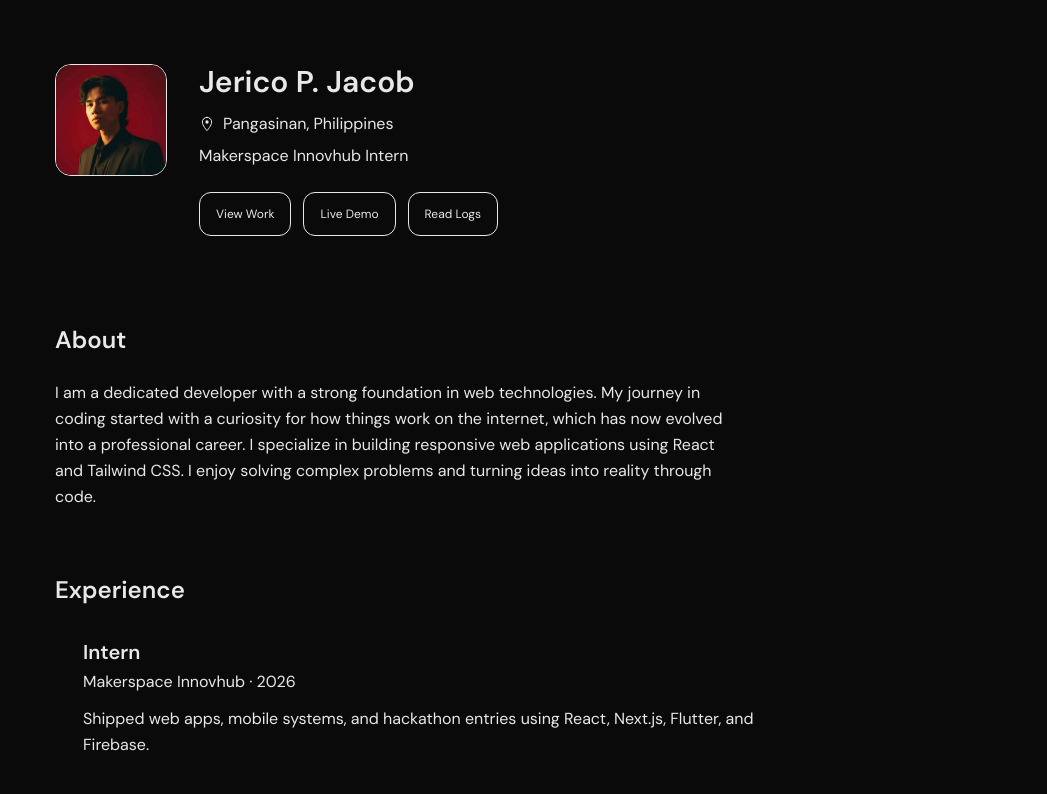
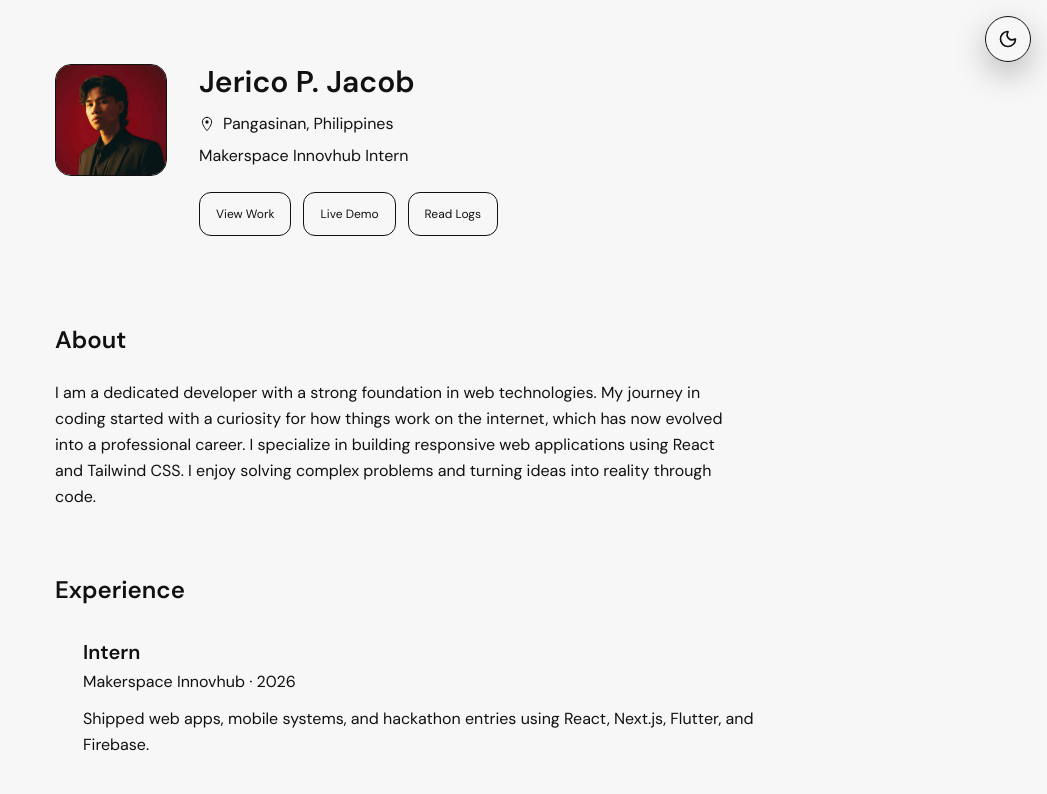
Before and after one commit to xiaoliners-maker/JACOB-PROFESSIONAL-PORTFOLIO, a Next.js app: page / in a window 1280 px wide. Shown: the top 794 px of the page, without its empty margins (233-1280 px from the left). Built offline with nearby package versions, Linux system fonts and the light colour scheme.

Commit message:
fixed some bugs

```diff
--- a/app/layout.tsx
+++ b/app/layout.tsx
@@ -1,6 +1,8 @@
 import type { Metadata } from "next";
 import { DM_Mono, DM_Sans } from "next/font/google";
 import "./globals.css";
+import Script from "next/script";
+import ThemeToggle from "@/components/atoms/ThemeToggle";
 import Footer from "@/components/organisms/Footer";
 
 const dmSans = DM_Sans({
@@ -35,8 +37,18 @@ export const viewport = {
 
 export default function RootLayout({ children }: { children: React.ReactNode }) {
   return (
-    <html lang="en" className={`${dmSans.variable} ${dmMono.variable} scroll-smooth`}>
+    <html lang="en" className={`${dmSans.variable} ${dmMono.variable} scroll-smooth`} suppressHydrationWarning>
       <body className="font-sans antialiased bg-canvas text-ink">
+        <Script id="theme-init" strategy="beforeInteractive">{`
+          (function() {
+            var stored = localStorage.getItem('theme');
+            var theme = stored === 'light' || stored === 'dark'
+              ? stored
+              : window.matchMedia('(prefers-color-scheme: dark)').matches ? 'dark' : 'light';
+            document.documentElement.classList.add(theme);
+          })();
+        `}</Script>
+        <ThemeToggle />
         <main className="pt-0">{children}</main>
         <Footer />
       </body>
--- a/components/atoms/ThemeToggle.tsx
+++ b/components/atoms/ThemeToggle.tsx
@@ -4,7 +4,6 @@ import { useEffect, useState } from "react";
 import { Moon, SunMedium } from "lucide-react";
 
 const THEME_KEY = "theme";
-
 type Theme = "light" | "dark";
 
 function applyTheme(theme: Theme) {
@@ -15,32 +14,42 @@ function applyTheme(theme: Theme) {
 
 export default function ThemeToggle() {
   const [theme, setTheme] = useState<Theme>("dark");
+  const [mounted, setMounted] = useState(false);
 
   useEffect(() => {
-    const storedTheme = localStorage.getItem(THEME_KEY) as Theme | null;
-    const systemTheme = window.matchMedia("(prefers-color-scheme: dark)").matches ? "dark" : "light";
-    const activeTheme = storedTheme ?? systemTheme;
-    setTheme(activeTheme);
-    applyTheme(activeTheme);
+    const stored = localStorage.getItem(THEME_KEY) as Theme | null;
+    const system = window.matchMedia("(prefers-color-scheme: dark)").matches ? "dark" : "light";
+    const active = stored === "light" || stored === "dark" ? stored : system;
+    setTheme(active);
+    applyTheme(active);
+    setMounted(true);
   }, []);
 
   function handleToggle() {
-    const nextTheme = theme === "dark" ? "light" : "dark";
-    setTheme(nextTheme);
-    localStorage.setItem(THEME_KEY, nextTheme);
-    applyTheme(nextTheme);
+    const next: Theme = theme === "dark" ? "light" : "dark";
+    setTheme(next);
+    localStorage.setItem(THEME_KEY, next);
+    applyTheme(next);
   }
 
   return (
     <button
       type="button"
       onClick={handleToggle}
-      title={theme === "dark" ? "Switch to light mode" : "Switch to dark mode"}
-      aria-label={theme === "dark" ? "Switch to light mode" : "Switch to dark mode"}
+      title={mounted ? (theme === "dark" ? "Switch to light mode" : "Switch to dark mode") : "Toggle theme"}
+      aria-label={mounted ? (theme === "dark" ? "Switch to light mode" : "Switch to dark mode") : "Toggle theme"}
       className="fixed top-4 right-4 z-50 inline-flex items-center justify-center rounded-full border border-line bg-card/90 p-3 text-ink shadow-[0_12px_32px_rgba(0,0,0,0.25)] backdrop-blur-xl transition hover:border-line-hover hover:bg-card-hover"
     >
-      {theme === "dark" ? <SunMedium className="h-5 w-5" /> : <Moon className="h-5 w-5" />}
-      <span className="sr-only">{theme === "dark" ? "Light mode" : "Dark mode"}</span>
+      {!mounted ? (
+        <Moon className="h-5 w-5" />
+      ) : theme === "dark" ? (
+        <SunMedium className="h-5 w-5" />
+      ) : (
+        <Moon className="h-5 w-5" />
+      )}
+      <span className="sr-only">
+        {mounted ? (theme === "dark" ? "Light mode" : "Dark mode") : "Toggle theme"}
+      </span>
     </button>
   );
 }
--- a/package.json
+++ b/package.json
@@ -12,6 +12,7 @@
     "gray-matter": "^4.0.3",
     "lucide-react": "^1.14.0",
     "next": "16.2.4",
+    "next-themes": "^0.4.6",
     "react": "19.2.4",
     "react-dom": "19.2.4",
     "remark": "^15.0.1",
```
Also changed, not shown: 1 other file (tests, documents, lock files or other folders).
